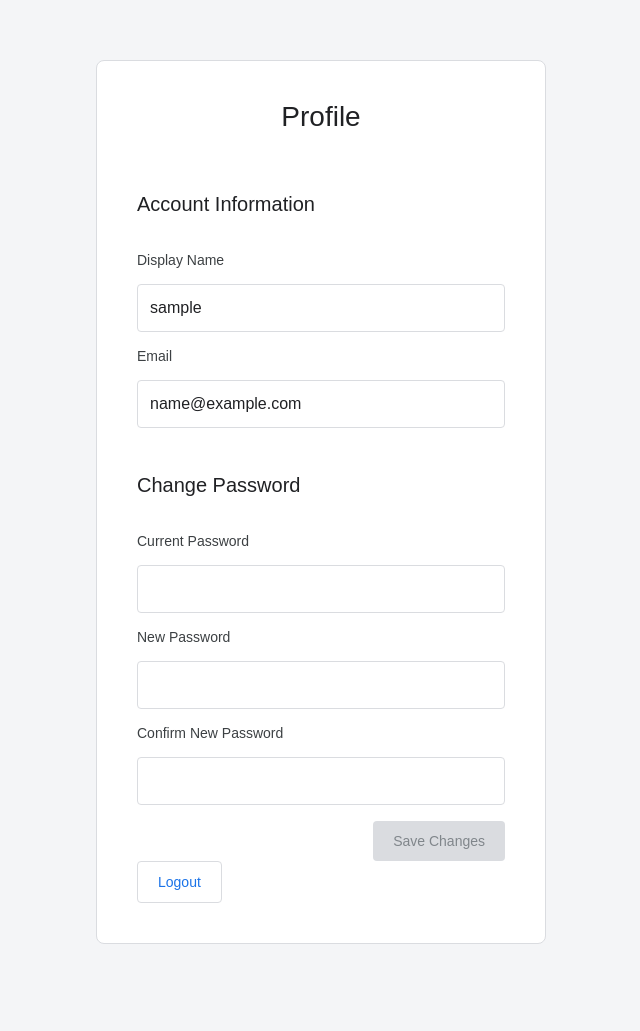
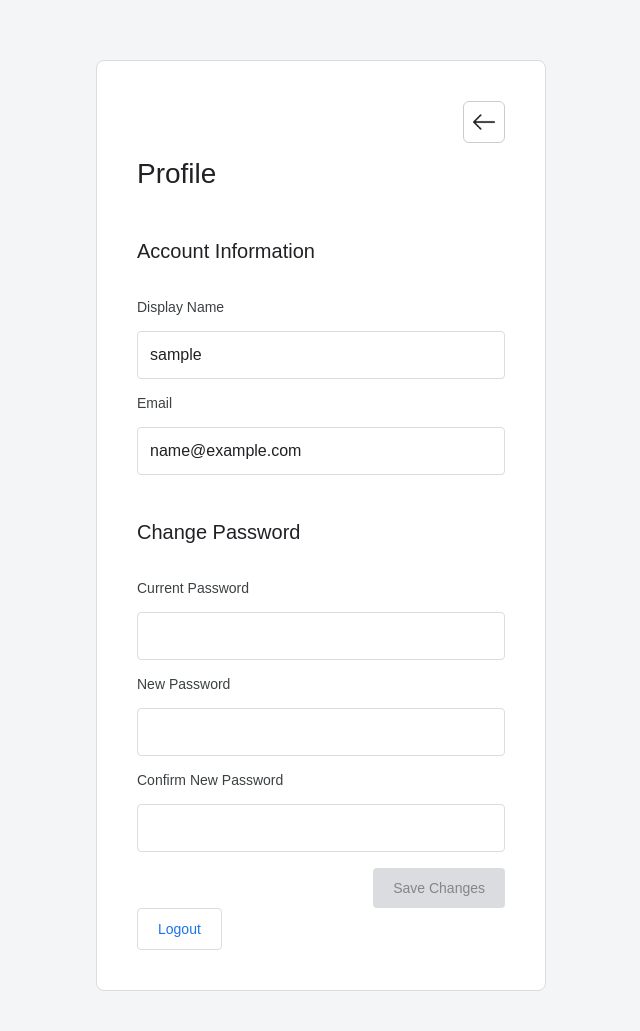
Before and after one commit to jasper-espartero-upv/CMSC128_Lab_1_CRUD, a Flask app: page /profile in a window 1280 px wide. Shown: the top 1031 px of the page, without its empty margins (319-959 px from the left). Before the commit the page ends 944 px from the top, so only its background shows below. Run offline with Flask 3, Linux system fonts and the light colour scheme; the visitor is signed in with stand-in values (Sample User, id 1); data comes from the database, SQL or seed files in the repository.

Commit message:
ui: add back button in profile page

```diff
--- a/static/style.css
+++ b/static/style.css
@@ -917,3 +917,42 @@ main .logout-form button:hover {
     font-size: 12px;
     color: #666;
 }
+
+/* ==================== PROFILE BACK BUTTON ==================== */
+
+.profile-page-header {
+    display: flex;
+    flex-direction: column;
+    align-items: flex-start;
+    margin-bottom: 20px;
+}
+
+.profile-page-header h1 {
+    margin: 15px 0 0;
+}
+
+.back-button {
+    position: relative;
+    align-self: flex-end;
+    display: flex;
+    align-items: center;
+    justify-content: center;
+    width: 42px;
+    height: 42px;
+    border: 1px solid #ccc;
+    border-radius: 6px;
+    background-color: white;
+    text-decoration: none;
+    cursor: pointer;
+}
+
+.back-button img {
+    width: 22px;
+    height: 22px;
+    object-fit: contain;
+}
+
+.back-button:hover {
+    background-color: #f0f0f0;
+    text-decoration: none;
+}
--- a/templates/profile.html
+++ b/templates/profile.html
@@ -10,7 +10,15 @@
 
     <main>
 
-        <h1>Profile</h1>
+        <div class="profile-page-header">
+            <a href="/" class="back-button" title="Back to To-Do List"
+                aria-label="Back to To-Do List">
+                <img src="{{ url_for('static', filename='images/back_icon.png') }}"
+                alt="Back">
+            </a>
+
+            <h1>Profile</h1>
+        </div>
 
         {% with messages = get_flashed_messages() %}
             {% for message in messages %}
```
Also changed, not shown: static/images/back_icon.png (added).
